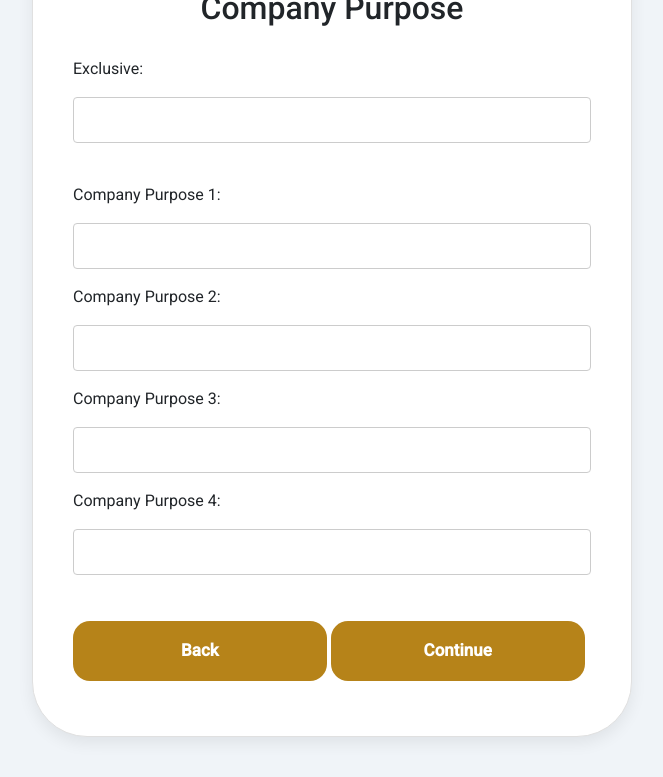
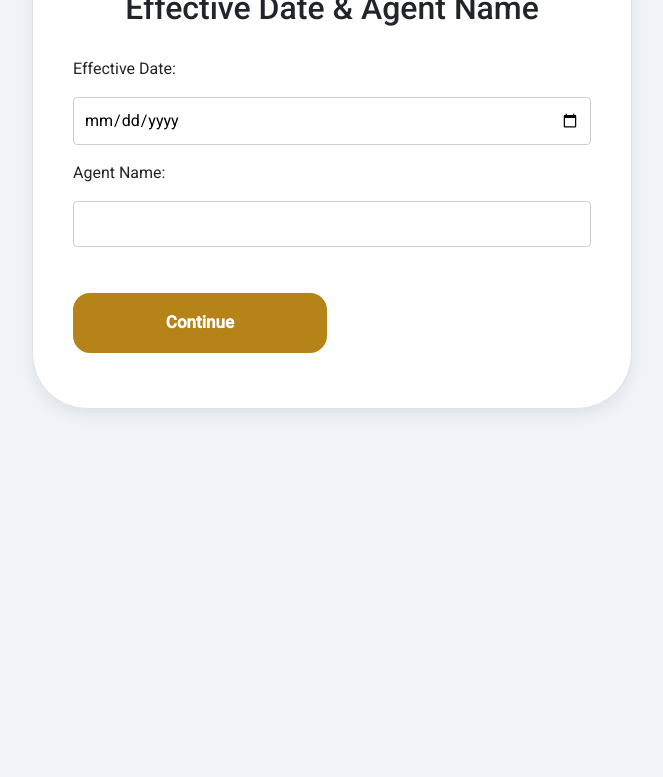
Before and after one commit to kismat91/project-onboarding-forms, a Django app: template pdfapp/templates/pdfapp/commission_agreement_form.html in a window 1280 px wide. Shown: the part 378-1155 px from the top of the page, without its empty margins (308-971 px from the left). After the commit the page ends 788 px from the top, so only its background shows below. Run offline with Django 5.2, Linux system fonts and the light colour scheme; the template is opened without the code that fills it: most values are stand-ins (such as "Sample title", 1, 10 or a date in 2020); form fields are guessed from the names that the template uses; some libraries are stand-ins or nearby versions.

Commit message:
update html

```diff
--- a/pdfapp/templates/pdfapp/commission_agreement_form.html
+++ b/pdfapp/templates/pdfapp/commission_agreement_form.html
@@ -36,7 +36,7 @@
             margin-right: auto;
             height: 175px;
         }
-        input[type="text"], input[type="email"], select, .date-picker {
+        input[type="text"], input[type="email"], input[type="date"], select, .date-picker {
             width: 100%;
             padding: 10px;
             margin-top: 8px;
@@ -194,107 +194,32 @@
             <form method="post" action="{% url 'commission_agreement_form' %}?session_id={{ session_id }}">
                 {% csrf_token %}
                 <div class="form-section active" id="section1">
-                    <h2>Company Purpose</h2>
-                    <!-- <label for="id_agentName">Agent Name:</label>
-                    {{ form.agentName }} -->
-                    <label for="id_exclusive">Exclusive:</label>
-                    {{ form.exclusive }} <br><br>
-                    <label for="id_companyPurpose1">Company Purpose 1:</label>
-                    {{ form.companyPurpose1 }}
-                    <label for="id_companyPurpose2">Company Purpose 2:</label>
-                    {{ form.companyPurpose2 }}
-                    <label for="id_companyPurpose3">Company Purpose 3:</label>
-                    {{ form.companyPurpose3 }}
-                    <label for="id_companyPurpose4">Company Purpose 4:</label>
-                    {{ form.companyPurpose4 }}
-                    <button type=button class="back-btn">Back</button>
+                    <h2>Effective Date & Agent Name</h2>
+                    <label for="id_effective_date">Effective Date:</label>
+                    {{ form.effective_date }}
+                    <label for="id_agent_name">Agent Name:</label>
+                    {{ form.agent_name }}
                     <button type="button" class="next-btn">Continue</button>
                 </div>
-                <!-- Section 2 -->
                 <div class="form-section" id="section2">
-                    <h2>Agent Duties & Commission Details</h2>
-                    <label for="id_agentDuties1">Agent Duty 1:</label>
-                    {{ form.agentDuties1 }}
-                    <label for="id_agentDuties2">Agent Duty 2:</label>
-                    {{ form.agentDuties2 }}
-                    <label for="id_agentDuties3">Agent Duty 3:</label>
-                    {{ form.agentDuties3 }}
-                    <label for="id_agentDuties4">Agent Duty 4:</label>
-                    {{ form.agentDuties4 }}
-                    <label for="id_commissionPercentage">Commission Percentage:</label>
-                    {{ form.commissionPercentage }}
+                    <h2>Employee Details</h2>
+                    <label for="id_employee_name">Employee Name:</label>
+                    {{ form.employee_name }}
+                    <label for="id_employee_title">Employee Title:</label>
+                    {{ form.employee_title }}
+                    <label for="id_employee_address">Employee Address:</label>
+                    {{ form.employee_address }}
                     <button type="button" class="back-btn">Back</button>
                     <button type="button" class="next-btn">Continue</button>
                 </div>
                 <div class="form-section" id="section3">
-                    <h2>Additional Details & Expenses</h2>
-                        <label for="id_additionalDetails1">Additional Detail 1:</label>
-                        {{ form.additionalDetails1 }}
-                        <label for="id_additionalDetails2">Additional Detail 2:</label>
-                        {{ form.additionalDetails2 }}
-                        <label for="id_additionalDetails3">Additional Detail 3:</label>
-                        {{ form.additionalDetails3 }}
-                        <label for="id_additionalDetails4">Additional Detail 4:</label>
-                        {{ form.additionalDetails4 }}
-                        <label for="id_notApplicableExpenses">Not Applicable Expenses:</label>
-                        {{ form.notApplicableExpenses }}
-                        <br>
-                        <br>
-                        <label for="id_expensesDetails1">Expenses Detail 1:</label>
-                        {{ form.expensesDetails1 }}
-                        <label for="id_expensesDetails2">Expenses Detail 2:</label>
-                        {{ form.expensesDetails2 }}
-                        <label for="id_expensesDetails3">Expenses Detail 3:</label>
-                        {{ form.expensesDetails3 }}
-                        <label for="id_expensesDetails4">Expenses Detail 4:</label>
-                        {{ form.expensesDetails4 }}
-                        <button type="button" class="back-btn">Back</button>
-                        <button type="button" class="next-btn">Continue</button>
-                    </div>
-                    <div class="form-section" id="section4">
-                        <h2>Agreement Terms & Conditions</h2>
-                        <label for="id_agreementExpiryDate">Agreement Expiry Date:</label>
-                        {{ form.agreementExpiryDate }}
-                        <label for="id_notApplicable">Not Applicable:</label>
-                        {{ form.notApplicable }}
-                        <br>
-                        <br>
-                        <label for="id_incrementDay">Increment Day:</label>
-                        {{ form.incrementDay }}
-                        <label for="id_incrementMonth">Increment Month:</label>
-                        {{ form.incrementMonth }}
-                        <label for="id_incrementYear">Increment Year:</label>
-                        {{ form.incrementYear }}
-                        <label for="id_noticeDay">Notice Day:</label>
-                        {{ form.noticeDay }}
-                        <button type="button" class="back-btn">Back</button>
-                        <button type="button" class="next-btn">Continue</button>
-                    </div>
-                    <div class="form-section" id="section5">
-                        <h2>Confirmation Details</h2>
-                        <!-- <label for="id_printedNameOfAgent">Printed Name of Agent:</label>
-                        {{ form.printedNameOfAgent }}
-                        <label for="id_agentAddress">Agent Address:</label>
-                        {{ form.agentAddress }} -->
-                        <label for="id_notapplicableExclussion">Not Applicable Exclusion:</label>
-                        {{ form.notapplicableExclussion }}
-                        <br>
-                        <br>
-                        <label for="id_agreementPages">Agreement Pages:</label>
-                        {{ form.agreementPages }}
-                        <label for="id_agreementDay">Agreement Day:</label>
-                        {{ form.agreementDay }}
-                        <label for="id_agreementMonth">Agreement Month:</label>
-                        {{ form.agreementMonth }}
-                        <label for="id_agreementYear">Agreement Year:</label>
-                        {{ form.agreementYear }}
-                        <label for="id_nameOfCompanyRepresentative">Name of Company Representative:</label>
-                        {{ form.nameOfCompanyRepresentative }}
-                        <!-- <label for="id_nameOfAgent">Name of Agent:</label>
-                        {{ form.nameOfAgent }} -->
+                    <h2>Signature Dates</h2>
+                    <label for="id_employer_sign_date">Employer Sign Date:</label>
+                    {{ form.employer_sign_date }}
+                    <label for="id_employee_sign_date">Employee Sign Date:</label>
+                    {{ form.employee_sign_date }}
                     <button type="button" class="back-btn">Back</button>
                     <button type="submit" class="submit-btn">Submit</button>
-                    </div>
                 </div>
             </form>
         </div>
@@ -330,8 +255,8 @@
             });
 
             function updateProgressBar(stepNumber) {
-        var percentage = (stepNumber / 5) * 100;
-        $(".progress-fill").width(percentage + "%").text("Step " + stepNumber + " of 5");
+                var percentage = (stepNumber / 3) * 100;
+                $(".progress-fill").width(percentage + "%").text("Step " + stepNumber + " of 3");
             }
         });
     </script>
```
Lines whose indentation alone changed are shown as unchanged.
